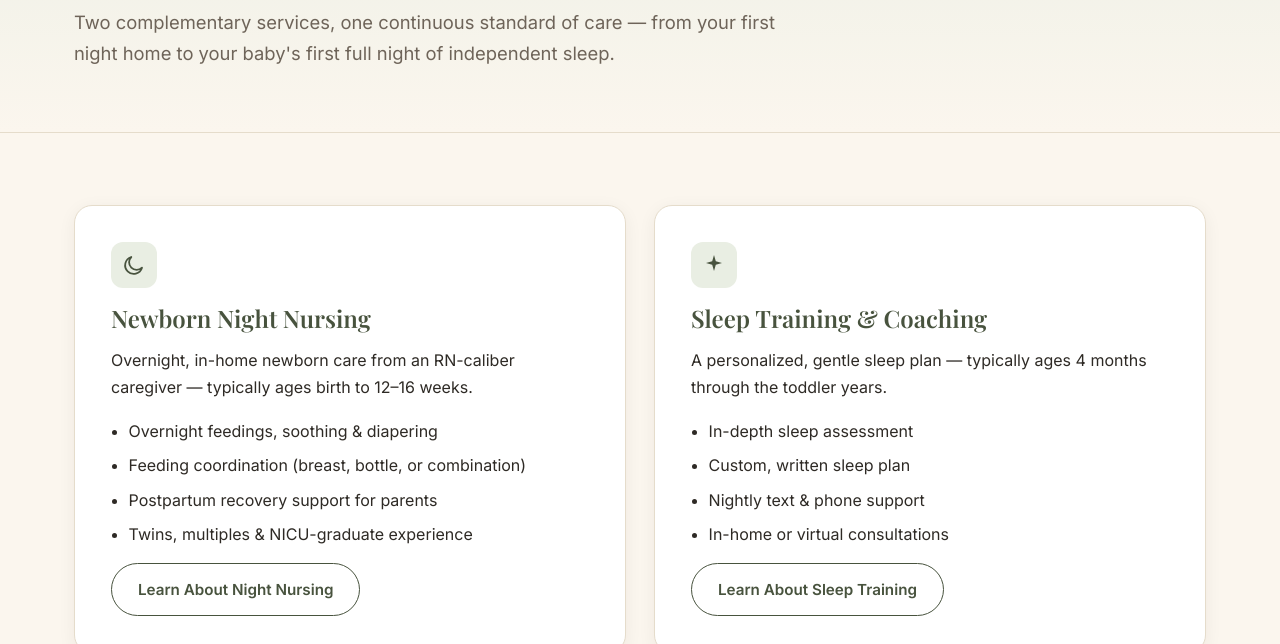
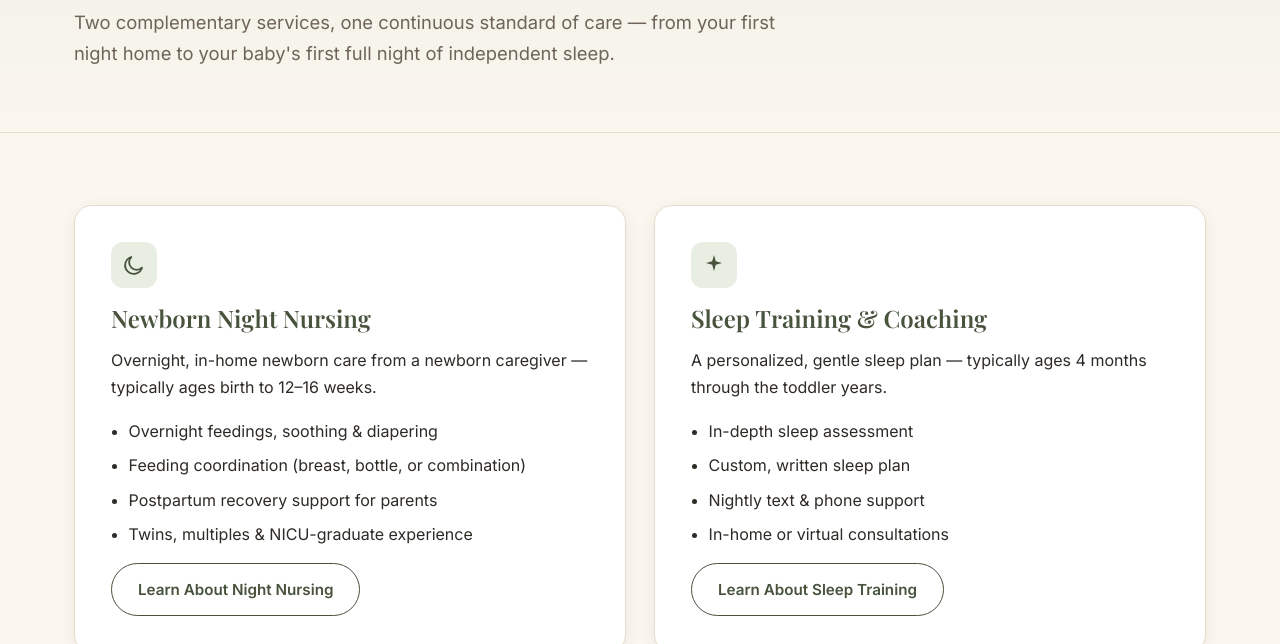
Before and after one commit to handshakemallmarketing/nanasnest, a plain HTML site: page services/index.html in a window 1280 px wide. Shown: the part 456-1100 px from the top of the page. Drawn offline with nearby package versions, Linux system fonts and the light colour scheme.

Commit message:
SEO-034 remove residual unverified clinical and referral assertions

```diff
--- a/services/index.html
+++ b/services/index.html
@@ -73,7 +73,7 @@
         <div class="service-card">
           <div class="icon"><svg viewBox="0 0 24 24" fill="none" stroke="currentColor" stroke-width="1.8"><path d="M20 14.7A8.6 8.6 0 1 1 9.3 4a7 7 0 0 0 10.7 10.7Z" stroke-linecap="round" stroke-linejoin="round"/></svg></div>
           <h3>Newborn Night Nursing</h3>
-          <p>Overnight, in-home newborn care from an RN-caliber caregiver &mdash; typically ages birth to 12&ndash;16 weeks.</p>
+          <p>Overnight, in-home newborn care from a newborn caregiver &mdash; typically ages birth to 12&ndash;16 weeks.</p>
           <ul>
             <li>Overnight feedings, soothing &amp; diapering</li>
             <li>Feeding coordination (breast, bottle, or combination)</li>
```
